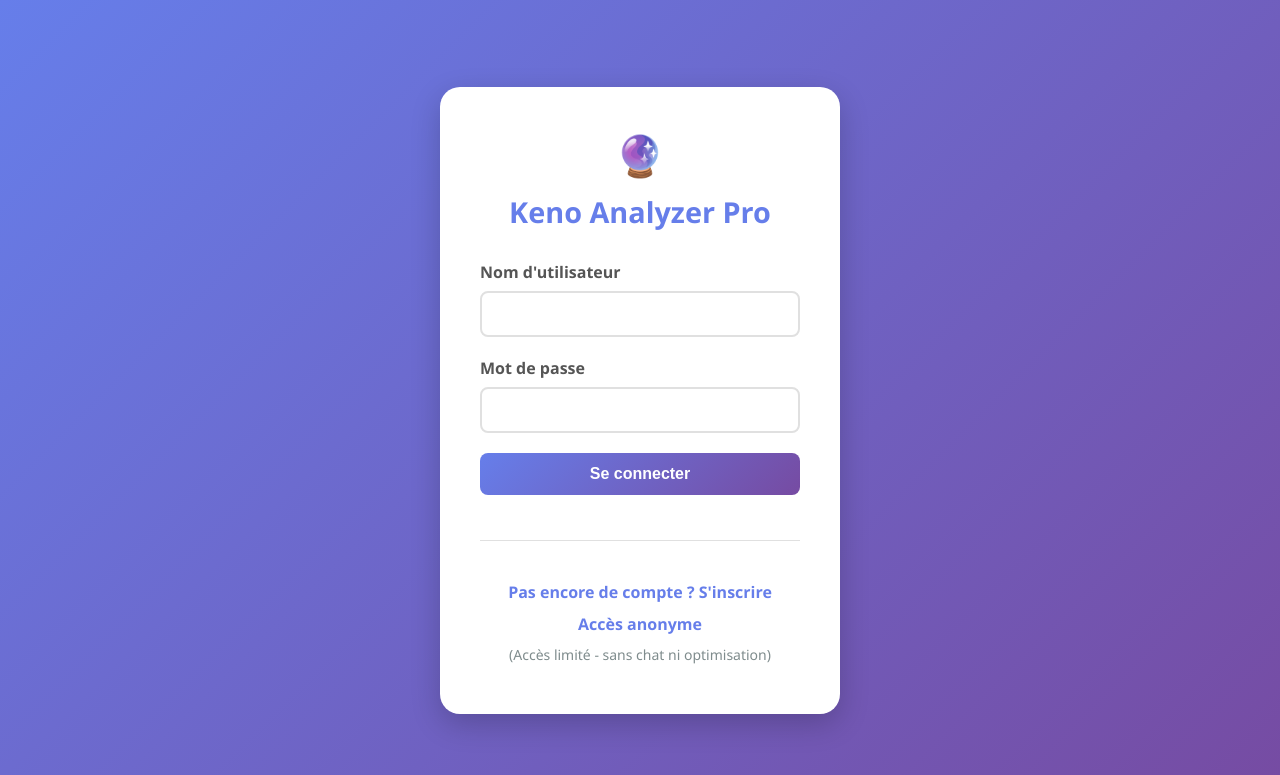
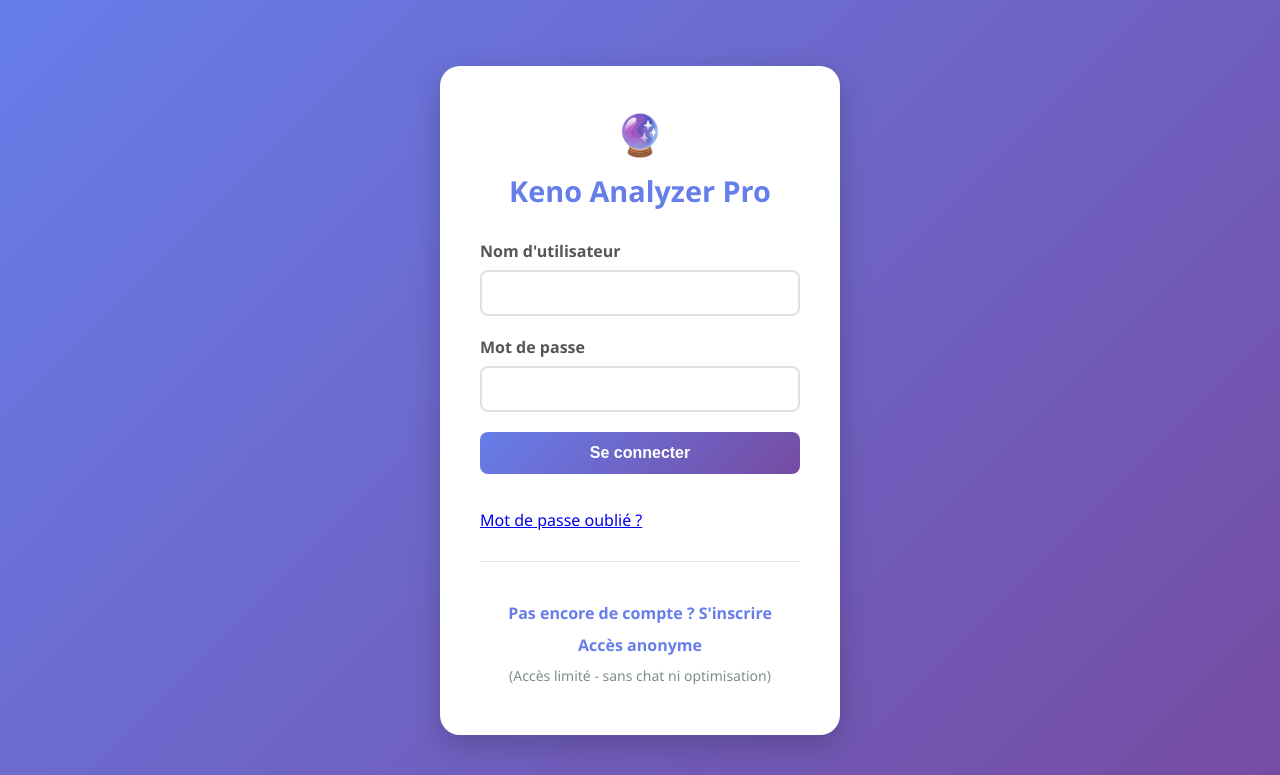
Before and after one commit to Anissdev8897/Kenoweb, a Flask app: template src/templates/index.html in a window 1280 px wide. Shown: the top 775 px of the page. Run offline with Flask 3, Linux system fonts and the light colour scheme; the template is opened without the code that fills it, so the values that code supplies are empty.

Commit message:
Add files via upload

```diff
--- a/src/templates/index.html
+++ b/src/templates/index.html
@@ -163,7 +163,12 @@
                 <input type="password" id="password" name="password" required="">
             </div>
 
-            <button type="submit" class="btn">Se connecter</button>
+            <div class="form-group">
+                <button type="submit" class="btn">Se connecter</button>
+            </div>
+            <div class="form-group text-center">
+                <a href="/forgot-password" class="forgot-password">Mot de passe oublié ?</a>
+            </div>
         </form>
 
         <div class="login-options">
```
